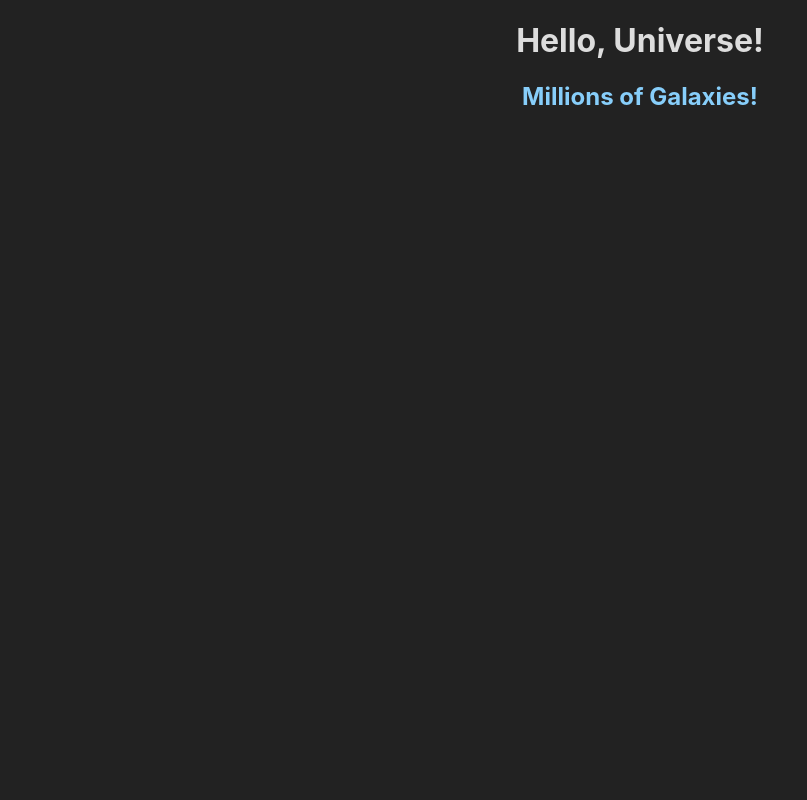
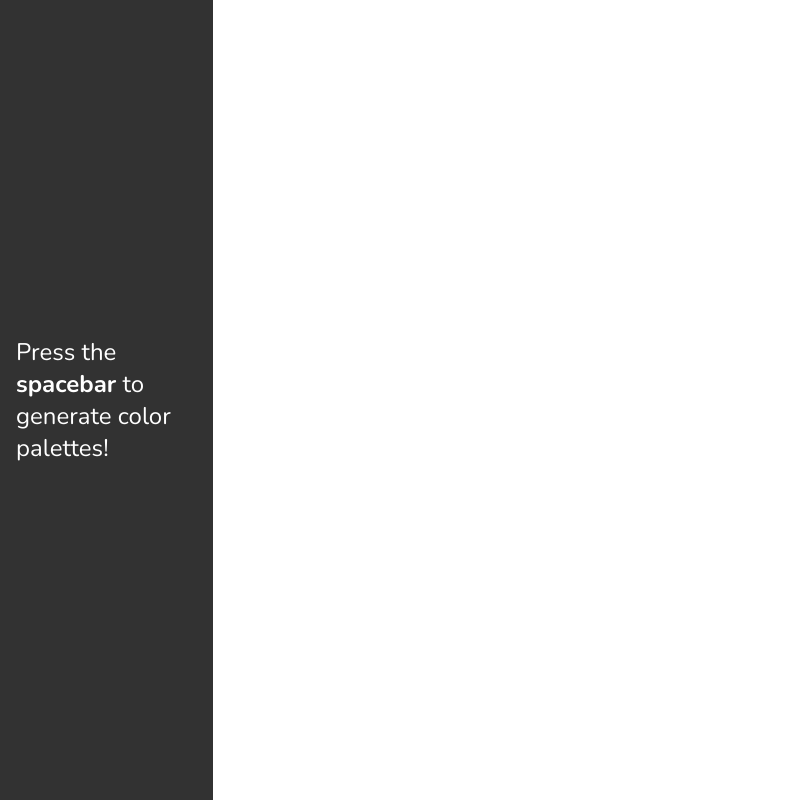
Before and after one commit to tlouchao/simple-color-picker, a React app: page / in a window 1280 px wide. Shown: the whole page, without its empty margins (0-807 px from the left). Built offline with nearby package versions, Linux system fonts and the light colour scheme.

Commit message:
organize navbar scss and component

```diff
--- a/package.json
+++ b/package.json
@@ -27,6 +27,8 @@
     "css-loader": "^6.5.1",
     "file-loader": "^6.2.0",
     "html-webpack-plugin": "^5.5.0",
+    "sass": "^1.48.0",
+    "sass-loader": "^12.4.0",
     "style-loader": "^3.3.1",
     "webpack": "^5.66.0",
     "webpack-cli": "^4.9.1",
--- a/src/App.css
+++ /dev/null
@@ -1,14 +0,0 @@
-body {
-    background-color: #222222;
-}
-
-h1, h2 {
-    color: #dddddd;
-    font-family: -apple-system, BlinkMacSystemFont, 'Segoe UI', Roboto, Oxygen, Ubuntu, Cantarell, 'Open Sans', 'Helvetica Neue', sans-serif;
-    display: flex;
-    justify-content: center;
-}
-
-h2 {
-    color: lightskyblue;
-}
--- a/src/App.js
+++ b/src/App.js
@@ -1,10 +1,15 @@
 import React from "react"
+import Navbar from "./components/Navbar"
 
 function App() {
-    return (<div>
-        <h1>Hello, Universe!</h1>
-        <h2>Millions of Galaxies!</h2>
-    </div>)
+    return (
+        <div className='wrapper'>
+            <div className='app'>
+                <Navbar />
+                <div></div>
+            </div>
+        </div>
+    )
 }
 
 export default App
--- /dev/null
+++ b/src/components/Navbar.js
@@ -0,0 +1,10 @@
+import React from "react"
+
+function Navbar() {
+    return (
+    <nav className='navbar'>
+        <p className='gen-text'>Press the <span className='gen-text-bold'>spacebar</span> to generate color palettes!</p>
+    </nav>)
+}
+
+export default Navbar
--- a/src/index.html
+++ b/src/index.html
@@ -10,7 +10,6 @@
 
 <body>
     <div id="app"></div>
-    <script src="bundle.js"></script>
 </body>
 
 </html>
--- a/src/index.js
+++ b/src/index.js
@@ -1,6 +1,6 @@
 import React from "react"
 import ReactDom from "react-dom"
 import App from "./App"
-import "./App.css"
+import "./static/scss/style.scss"
 
 ReactDom.render(<App />, document.getElementById('app'))
--- /dev/null
+++ b/src/static/scss/components/_navbar.scss
@@ -0,0 +1,23 @@
+// Google Fonts
+@import url('https://fonts.googleapis.com/css2?family=Nunito:wght@300;700&display=swap');
+
+.navbar {
+    background-color: #323232;
+    color: white;
+    font-family: 'Nunito';
+    font-weight: 300;
+    font-size: 24px;
+    text-align: left;
+    display: flex;
+    justify-content: center;
+    align-items: center;
+
+
+    .gen-text {
+        padding: 1rem;
+        .gen-text-bold {
+            font-weight: 700;
+        }
+    }
+
+}
--- /dev/null
+++ b/src/static/scss/layout/_app.scss
@@ -0,0 +1,8 @@
+.app {
+    display: grid;
+    grid-gap: 0 0;
+    grid-template-areas: "navbar colorpicker";
+    grid-template-columns: minmax(180px, 1fr) 5fr;
+    width: 100vw;
+    height: 100vh;
+}
--- /dev/null
+++ b/src/static/scss/reset/_reset.scss
@@ -0,0 +1,44 @@
+/* CSS Global Reset */
+
+*, *:before, *:after{
+    box-sizing: border-box;
+}
+
+html, body, div, span, object, iframe, figure, h1, h2, h3, h4, h5, h6, p, blockquote, pre, a, code, em, img, small, strike, strong, sub, sup, tt, b, u, i, ol, ul, li, fieldset, form, label, table, caption, tbody, tfoot, thead, tr, th, td, main, canvas, embed, footer, header, nav, section, video{
+    margin: 0;
+    padding: 0;
+    border: 0;
+    font-size: 100%;
+    font: inherit;
+    vertical-align: baseline;
+    text-rendering: optimizeLegibility;
+    text-size-adjust: none;
+    -webkit-font-smoothing: antialiased;
+}
+
+footer, header {
+    display: block;
+}
+
+body{
+    background-color: white;
+    box-sizing: border-box;
+}
+
+.wrapper {
+    width: 100vw;
+    height: 100vh;
+}
+
+ol, ul{
+    list-style: none;
+}
+
+input{
+    border-radius: 0;
+}
+
+table{
+    border-collapse: collapse;
+    border-spacing: 0;
+}
--- /dev/null
+++ b/src/static/scss/style.scss
@@ -0,0 +1,4 @@
+@use 'reset/reset'; // Global CSS reset
+
+@use 'components/navbar';
+@use 'layout/app';
--- a/webpack.config.js
+++ b/webpack.config.js
@@ -24,10 +24,13 @@ module: {
       }
     },
     {
-      test: /\.css$/,
-      use: ['style-loader', 'css-loader']
+      test: /\.s[ac]ss$/,
+      use: ['style-loader', 'css-loader', 'sass-loader']
     }
   ]
 },
-plugins: [new HtmlWebpackPlugin({ template: './src/index.html' })],
+plugins: [new HtmlWebpackPlugin({
+  template: './src/index.html',
+  inject: 'body'
+})],
 }
```
Also changed, not shown: 1 other file (tests, documents, lock files or other folders).
